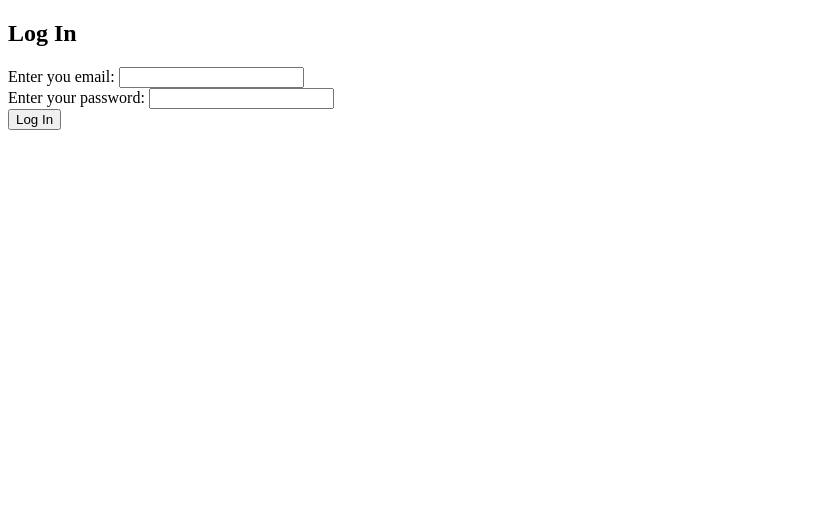
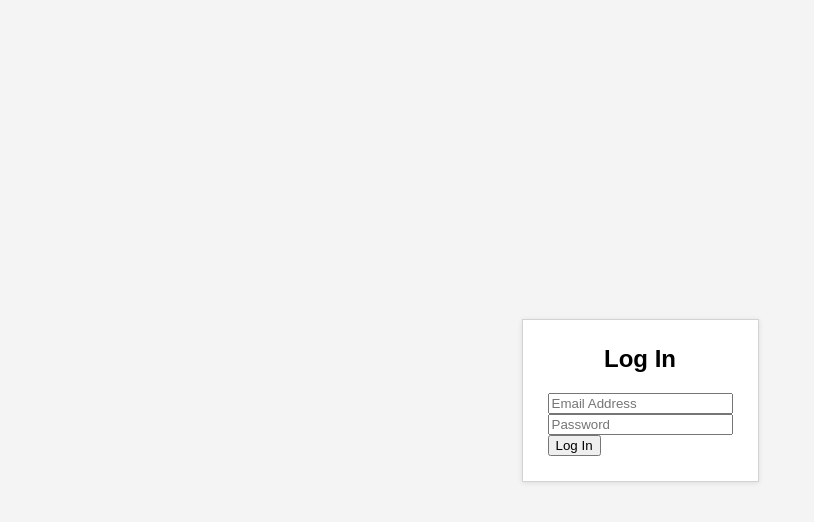
Before and after one commit to hfaulk/this-rail, a website: page public/html/login.html in a window 1280 px wide. Shown: the whole page, without its empty margins (0-814 px from the left). Drawn offline with Linux system fonts and the light colour scheme.

Commit message:
Add styling and login/signup pages

```diff
--- a/public/css/style.css
+++ b/public/css/style.css
@@ -0,0 +1,29 @@
+body{
+	display: flex;
+	justify-content: center;
+ 	align-items: center;
+ 	min-height: 100vh;
+	margin: 0;
+	font-family: sans-serif;
+	background-color: #f4f4f4;
+}
+
+#panel{
+	display: flex;
+	flex-direction: column;
+	border: solid;
+	border-width: 1px;
+	padding: 25px;
+	border-color: lightgrey;
+	box-shadow: 0 1px 5px rgba(0, 0, 0, 0.1);
+	background-color: white;
+}
+
+#panel > h1{
+	margin: 0 0 20px 0;
+	text-align: center;
+}
+
+#form-row{
+	margin: 0 0 10px 0;
+}
--- a/public/html/login.html
+++ b/public/html/login.html
@@ -2,6 +2,7 @@
 <html lang="en">
 	<head>
 		<title>Next Rail | Log In</title>
+		<link rel="stylesheet" href="../css/style.css">
 	</head>
 	<body>
 		<article id="panel">
@@ -9,12 +10,10 @@
 			<section id="log-in">
 				<form method="post" id="login">
 					<section class="form-row">
-						<label for="email">Enter you email:</label>
-						<input type="text" name="email" id="email" required />
+						<input type="text" name="email" id="email" placeholder="Email Address" required />
 					</section>
 					<section class="form-row">
-						<label for="password">Enter your password:</label>
-						<input type="password" name="password" id="password" required />
+						<input type="password" name="password" id="password" placeholder="Password" required />
 					</section>
 					<section class="form-row">
 						<input type="submit" value="Log In" />
```
Also changed, not shown: public/html/signup.html (added, +35 -0 lines).
